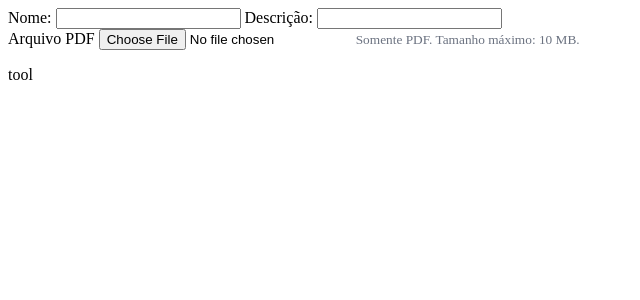
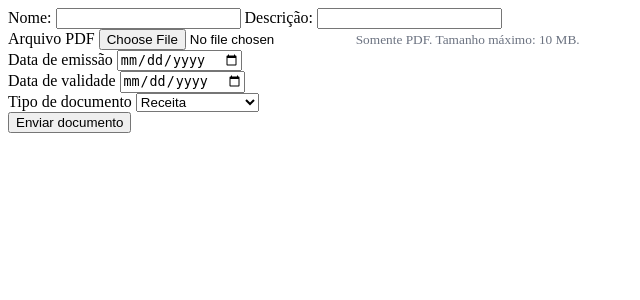
Before and after one commit to CarlosEduardo41930/teste-de-tcc, a PHP site: page /adicionarDocumento.php in a window 1280 px wide. Shown: the top 300 px of the page, without its empty margins (0-640 px from the left). Run offline with PHP 8.4, Linux system fonts and the light colour scheme.

Commit message:
arquivar documento

```diff
--- a/controllers/UserControll.php
+++ b/controllers/UserControll.php
@@ -197,3 +197,25 @@ function sessionPaciente(){
     $id = $_GET['paciente'] ?? '';
     $_SESSION['id_paciente'] = $id;
 }
+ function uploadArquivo(){
+        global $pdo;
+
+    if ($_SERVER["REQUEST_METHOD"] == "POST") {
+        $nome = sanitizar($_POST['nome'] ?? '', 'nome');
+        $descricao = sanitizar($_POST['descricao'] ?? '', 'texto');
+        $data_emissao = trim($_POST['data_emissao']);
+        $data_validade = trim($_POST['data_validade']);
+        $tipo = trim($_POST['tipo']);
+        $status = 'ativo';
+        $medico = $_SESSION['id_usuario'];
+        $paciente = $_SESSION['id_paciente'];
+
+        if($nome === '' || $descricao === '' || $data_emissao === '' || $tipo === '' || !isset($_FILES['arquivo'])){
+            $_SESSION['erro'][] = "Preencha todos os campos obrigatórios.";
+        }
+
+        if (empty($_SESSION['erro'])) {
+            $id =setArquivo($pdo, $nome, $descricao, $data_emissao, $data_validade, $tipo, $status, $medico, $paciente);
+        }
+    }
+ }
--- a/models/UserModel.php
+++ b/models/UserModel.php
@@ -266,3 +266,19 @@ FROM paciente INNER JOIN usuarios on paciente.fk_usuario_id = usuarios.id
     $stmt->execute([$pesquisa, $pesquisa]);
     return $stmt->fetchAll();
 }
+
+function setArquivo($pdo, $nome, $descricao, $data_emissao, $data_validade, $tipo, $status, $medico, $paciente){
+    try{
+    $sql = "INSERT INTO arquivos (nome, descricao, data_emissao, data_validade, tipo, status, fk_medico_id, fk_paciente_id) VALUES (?, ?, ?, ?, ?, ?, ?, ?)";
+    $stmt = $pdo->prepare($sql);
+    $sucesso = $stmt->execute([$nome, $descricao, $data_emissao, $data_validade, $tipo, $status, $medico, $paciente]);
+if(!$sucesso){
+    throw new Exception("Erro ao cadastrar arquivo.");
+}
+$id = $pdo->lastInsertId();
+return $id;
+
+    } catch (Exception $e) {
+       $_SESSION['erro'][] = "Erro ao cadastrar arquivo: " . $e->getMessage();
+    }
+}
--- a/views/adicionarDocumento.php
+++ b/views/adicionarDocumento.php
@@ -24,8 +24,26 @@ require_once './components/UserComponents.php';
                 <input type="file" id="arquivo" name="arquivo" accept=".pdf,application/pdf" required>
                 <small style="color:#6b7280;">Somente PDF. Tamanho máximo: 10 MB.</small>
             </div>
+            <div class="row">
+                <div class="field">
+                    <label for="data_emissao">Data de emissão</label>
+                    <input type="date" id="data_emissao" name="data_emissao" required>
+                </div>
+                <div class="field">
+                    <label for="data_validade">Data de validade</label>
+                    <input type="date" id="data_validade" name="data_validade">
+                </div>
+            </div>
+            <div class="field">
+                    <label for="tipo">Tipo de documento</label>
+                    <select id="tipo" name="tipo" required>
+                        <option value="receita">Receita</option>
+                        <option value="relatorio">Relatório Médico</option>
+                        <option value="laudo">Laudo</option>
+                    </select>
+                </div>
+                <button type="submit">Enviar documento</button>
     </form>
 
-    <p>tool</p>
 </body>
 </html>
```
Also changed, not shown: servico/chamados/guardar_arquivo.php (added).
